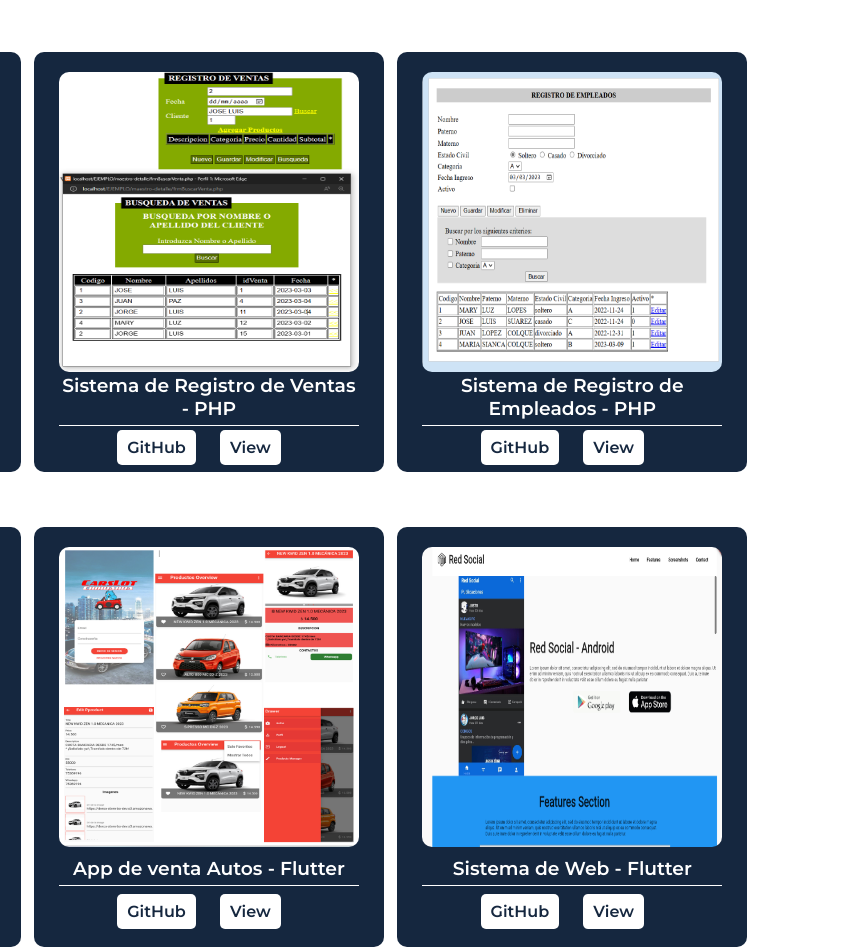
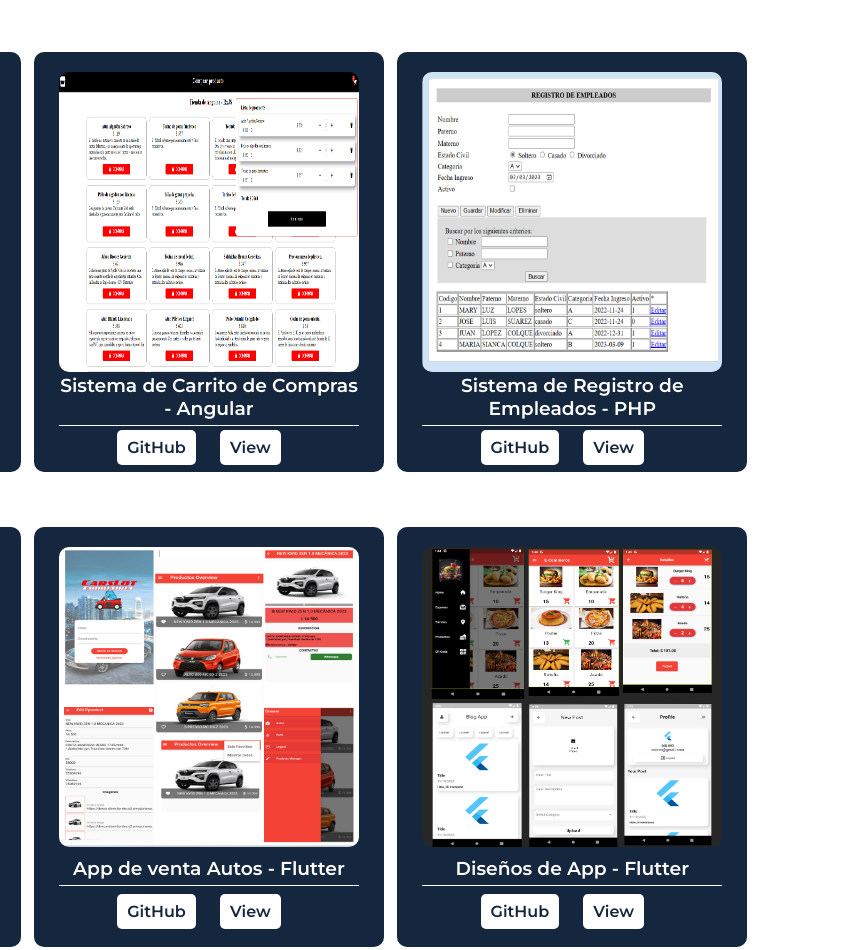
Before and after one commit to JorgeFigueroa626/soyfigueroa, a plain HTML site: page index.html in a window 1280 px wide. Shown: the part 3485-4435 px from the top of the page, 431-1280 px from the left. Drawn offline with Linux system fonts and the light colour scheme.

Commit message:
actuliza v4

```diff
--- a/index.html
+++ b/index.html
@@ -373,9 +373,9 @@
         </div>
 
         <div class="card">
-          <img src="img/porfolioregistroventa.png" class="card__img" />
-          <h3 class="card__title" style="margin-top: 2px; margin-bottom: 4px;">Sistema de Registro de Ventas - PHP</h3>
-          <a href="https://github.com/JorgeFigueroa626/registro_ventas_php.git"
+          <img src="img/cart_img.png" class="card__img" />
+          <h3 class="card__title" style="margin-top: 2px; margin-bottom: 4px;">Sistema de Carrito de Compras - Angular</h3>
+          <a href="https://github.com/JorgeFigueroa626/Carrito_Compra_Angular.git"
             class="card_cta"
             >GitHub</a>
           <a href="#" class="card_cta">View</a>
@@ -413,9 +413,9 @@
 
         <!-- fghf -->
         <div class="card">
-          <img src="img/desktop.png" class="card__img" />
-          <h3 class="card__title" style="margin-top: 10px; margin-bottom: 8px;">Sistema de Web - Flutter</h3>
-          <a href="https://github.com/JorgeFigueroa626/flutter_pagina_web.git"
+          <img src="img/diseñoApp.png" class="card__img" />
+          <h3 class="card__title" style="margin-top: 10px; margin-bottom: 8px;">Diseños de App - Flutter</h3>
+          <a href="#"
             class="card_cta"
             >GitHub</a
           >
```
Also changed, not shown: img/cart_img.png (added), img/diseñoApp.png (added).
